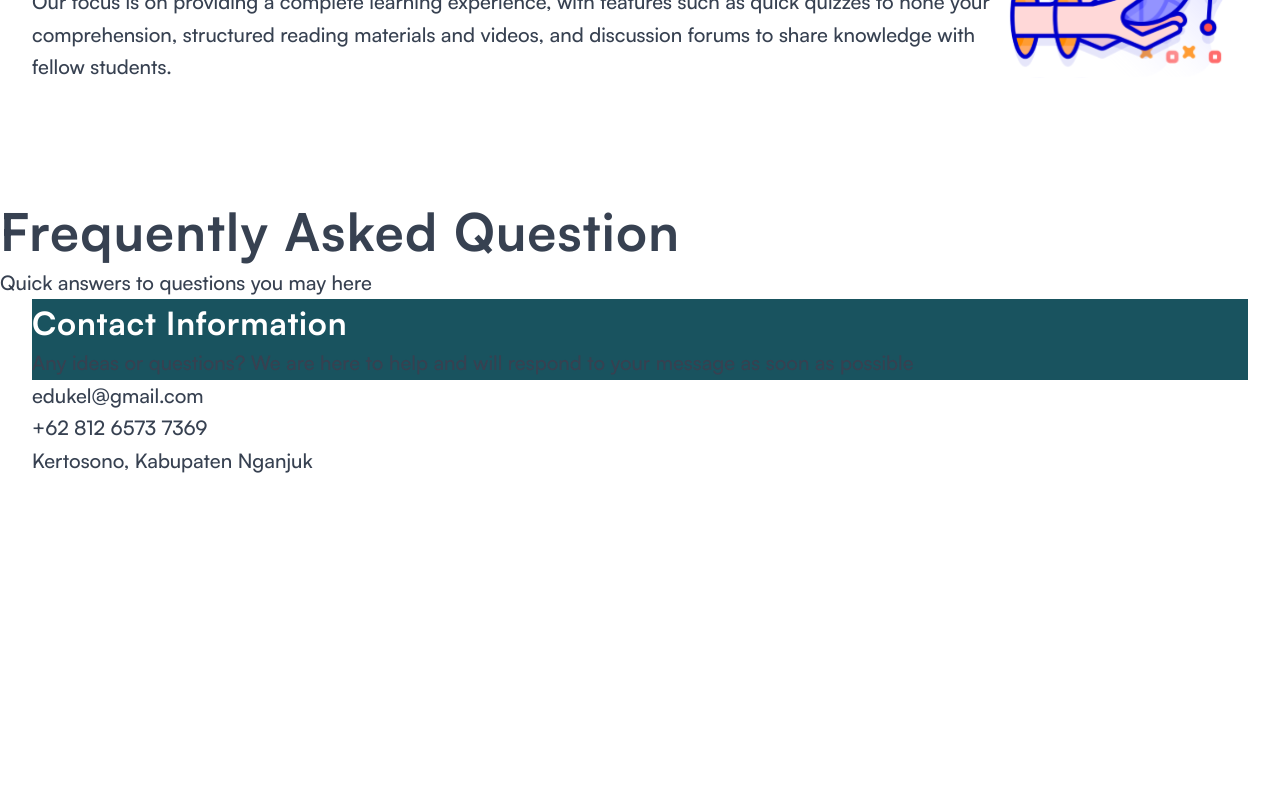
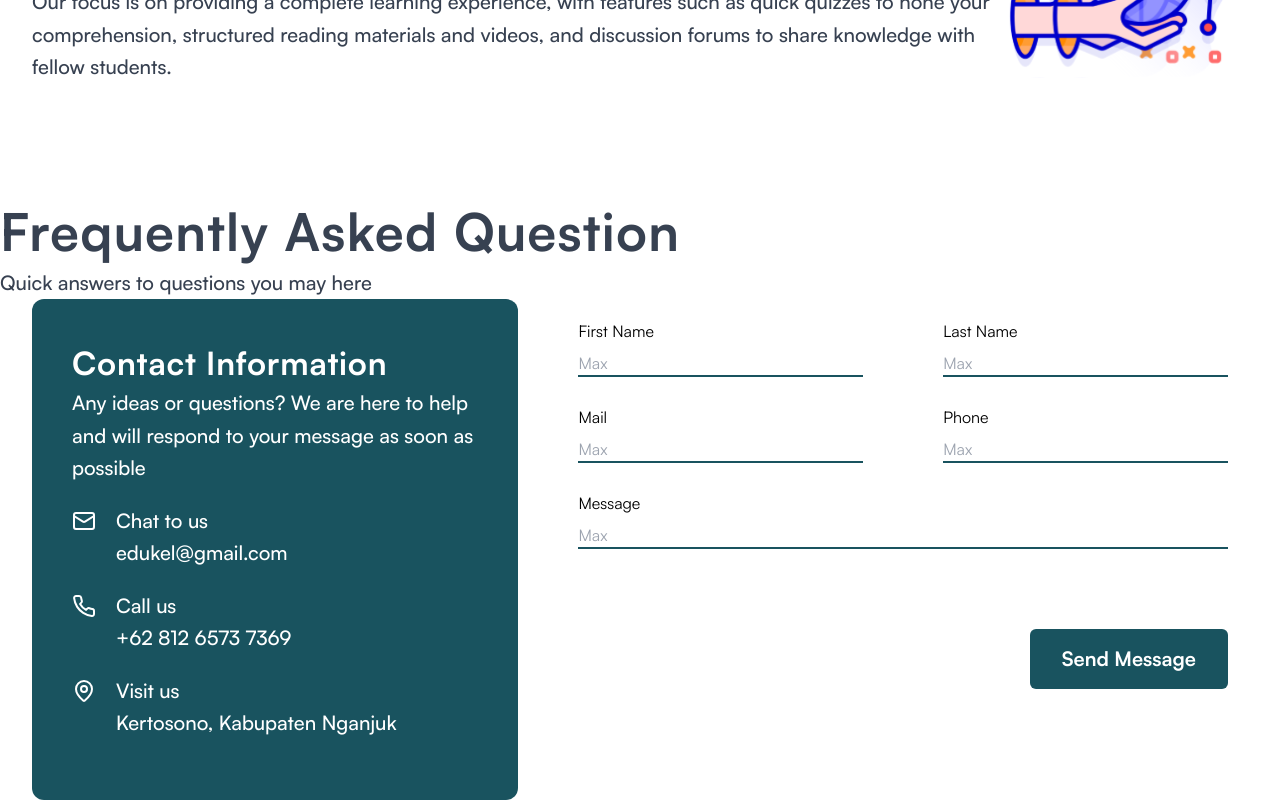
Before and after one commit to haikelz/iitc-2024-web-design, a React (Vite) app: page / in a window 1280 px wide. Shown: the part 2659-3459 px from the top of the page. Before the commit the page ends 3136 px from the top, so only its background shows below. Built offline with nearby package versions, Linux system fonts and the light colour scheme.

Commit message:
feat(contact): add new design to contact section

```diff
--- a/src/components/Contact.tsx
+++ b/src/components/Contact.tsx
@@ -1,26 +1,97 @@
+import { Mail, MapPin, Phone } from "lucide-react";
+import Button from "./ui/Button";
 import { Heading, Paragraph } from "./ui/typography";
 
 export default function Contact() {
   return (
-    <section className="w-full px-8">
-      <div className="bg-darkSlateGray">
+    <section className="w-full px-8 flex space-x-10">
+      <div className="flex-none bg-darkSlateGray rounded-xl p-10 w-2/5">
         <Heading as="h3" className="text-[32px] text-white">
           Contact Information
         </Heading>
-        <Paragraph>
+        <Paragraph className="text-white">
           Any ideas or questions? We are here to help and will respond to your
           message as soon as possible
         </Paragraph>
+        <div className="my-5 flex flex-row">
+          <div className="mt-1">
+            <Mail className="text-white" />
+          </div>
+          <div className="mx-5">
+            <Paragraph className="text-white">Chat to us</Paragraph>
+            <Paragraph className="text-white">edukel@gmail.com</Paragraph>
+          </div>
+        </div>
+        <div className="my-5 flex flex-row">
+          <div className="mt-1">
+            <Phone className="text-white" />
+          </div>
+          <div className="mx-5">
+            <Paragraph className="text-white">Call us</Paragraph>
+            <Paragraph className="text-white">+62 812 6573 7369</Paragraph>
+          </div>
+        </div>
+        <div className="my-5 flex flex-row">
+          <div className="mt-1">
+            <MapPin className="text-white" />
+          </div>
+          <div className="mx-5">
+            <Paragraph className="text-white">Visit us</Paragraph>
+            <Paragraph className="text-white">
+              Kertosono, Kabupaten Nganjuk
+            </Paragraph>
+          </div>
+        </div>
       </div>
-      <div>
-        <div>
-          <Paragraph>edukel@gmail.com</Paragraph>
+      <div className="flex-grow p-5">
+        <div className="space-y-7">
+          <div className="grid grid-cols-2 gap-20">
+            <div className="flex flex-col space-y-2">
+              <label htmlFor="firstName">First Name</label>
+              <input
+                type="text"
+                className="border-b-2 border-[#19535f]"
+                placeholder="Max"
+              />
+            </div>
+            <div className="flex flex-col space-y-2">
+              <label htmlFor="lastName">Last Name</label>
+              <input
+                type="text"
+                className="border-b-2 border-[#19535f]"
+                placeholder="Max"
+              />
+            </div>
+          </div>
+          <div className="grid grid-cols-2 gap-20">
+            <div className="flex flex-col space-y-2">
+              <label htmlFor="email">Mail</label>
+              <input
+                type="email"
+                className="border-b-2 border-[#19535f]"
+                placeholder="Max"
+              />
+            </div>
+            <div className="flex flex-col space-y-2">
+              <label htmlFor="phone">Phone</label>
+              <input
+                type="text"
+                className="border-b-2 border-[#19535f]"
+                placeholder="Max"
+              />
+            </div>
+          </div>
+          <div className="flex flex-col space-y-2">
+            <label htmlFor="message">Message</label>
+            <input
+              type="text"
+              className="border-b-2 border-[#19535f]"
+              placeholder="Max"
+            />
+          </div>
         </div>
-        <div>
-          <Paragraph>+62 812 6573 7369</Paragraph>
-        </div>
-        <div>
-          <Paragraph>Kertosono, Kabupaten Nganjuk</Paragraph>
+        <div className="flex justify-end mt-20">
+          <Button className="py-4 px-8 rounded-md">Send Message</Button>
         </div>
       </div>
     </section>
```
